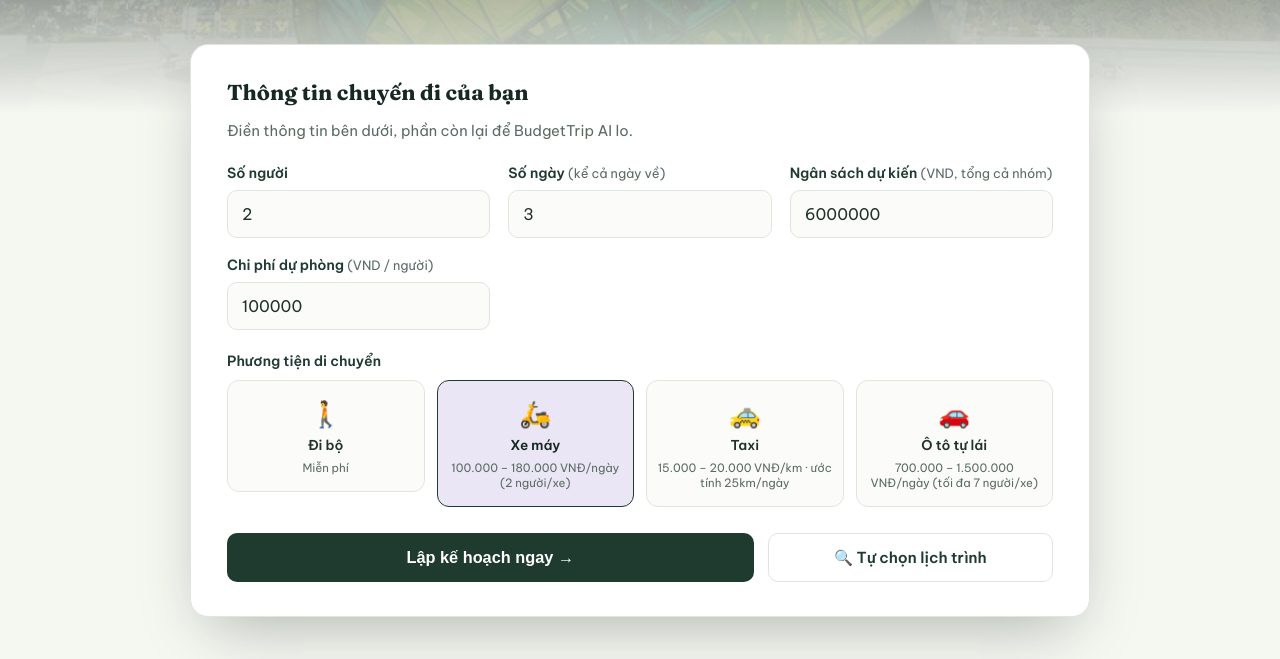
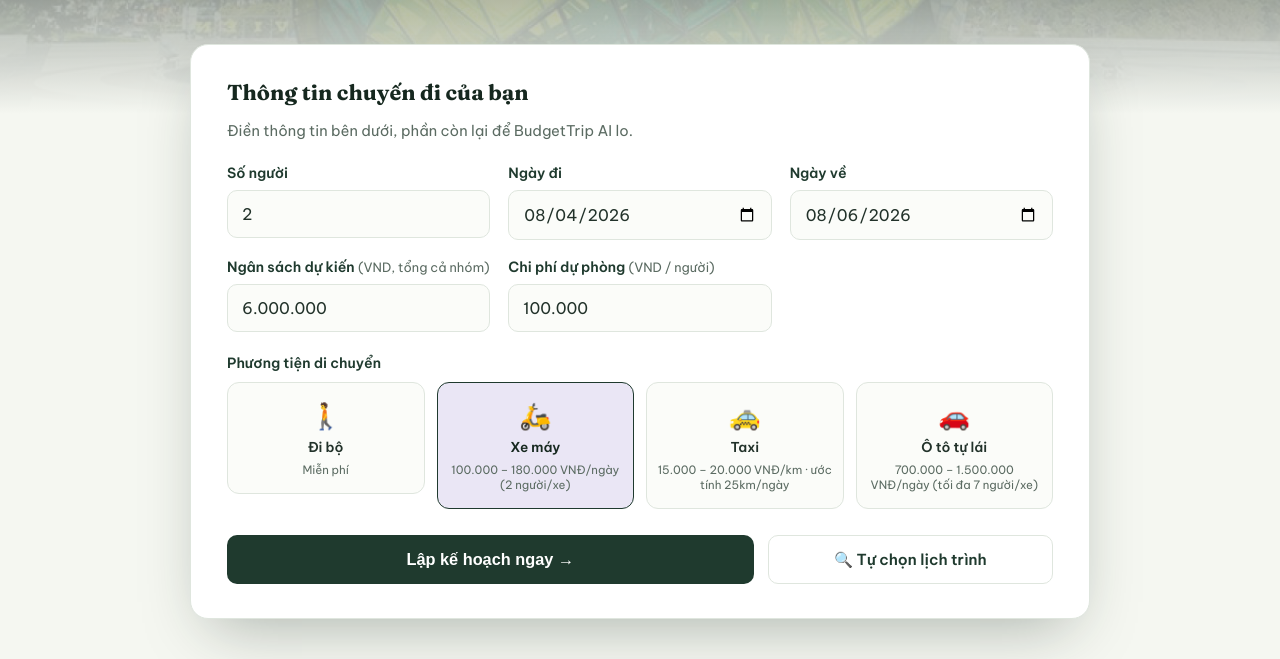
Before and after one commit to tue-nttu/budgettrip-AI, a Flask app: page / in a window 1280 px wide. Shown: the part 526-1185 px from the top of the page. Run offline with Flask 3, Linux system fonts and the light colour scheme.

Commit message:
Update index.html

```diff
--- a/templates/index.html
+++ b/templates/index.html
@@ -37,16 +37,20 @@
           <input type="number" id="people" name="people" min="1" value="2" required>
         </div>
         <div class="field">
-          <label for="days">Số ngày <span class="unit">(kể cả ngày về)</span></label>
-          <input type="number" id="days" name="days" min="1" value="3" required>
+          <label for="start_date">Ngày đi</label>
+          <input type="date" id="start_date" name="start_date" required>
+        </div>
+        <div class="field">
+          <label for="end_date">Ngày về</label>
+          <input type="date" id="end_date" name="end_date" required>
         </div>
         <div class="field">
           <label for="budget">Ngân sách dự kiến <span class="unit">(VND, tổng cả nhóm)</span></label>
-          <input type="number" id="budget" name="budget" min="0" step="50000" value="6000000" required>
+          <input type="text" inputmode="numeric" id="budget" name="budget" value="6.000.000" required>
         </div>
         <div class="field">
           <label for="contingency">Chi phí dự phòng <span class="unit">(VND / người)</span></label>
-          <input type="number" id="contingency" name="contingency" min="0" step="10000" value="100000">
+          <input type="text" inputmode="numeric" id="contingency" name="contingency" value="100.000">
         </div>
       </div>
 
@@ -97,5 +101,48 @@
   </div>
 
   <footer class="site-footer">BudgetTrip AI</footer>
+
+  <script>
+    // --- Mac dinh ngay di / ngay ve + rang buoc ngay ve khong truoc ngay di ---
+    (function () {
+      const startInput = document.getElementById('start_date');
+      const endInput = document.getElementById('end_date');
+
+      function toISO(d) {
+        const off = d.getTimezoneOffset();
+        const local = new Date(d.getTime() - off * 60000);
+        return local.toISOString().slice(0, 10);
+      }
+
+      const today = new Date();
+      const defaultEnd = new Date();
+      defaultEnd.setDate(today.getDate() + 2);
+
+      startInput.min = toISO(today);
+      startInput.value = toISO(today);
+      endInput.min = toISO(defaultEnd);
+      endInput.value = toISO(defaultEnd);
+
+      startInput.addEventListener('change', function () {
+        if (!startInput.value) return;
+        endInput.min = startInput.value;
+        if (endInput.value < startInput.value) {
+          endInput.value = startInput.value;
+        }
+      });
+    })();
+
+    // --- Tu dong them dau cham moi 3 so khi nhap ngan sach / du phong ---
+    (function () {
+      function formatMoneyInput(input) {
+        input.addEventListener('input', function () {
+          const digits = input.value.replace(/\D/g, '');
+          input.value = digits ? Number(digits).toLocaleString('vi-VN') : '';
+        });
+      }
+      formatMoneyInput(document.getElementById('budget'));
+      formatMoneyInput(document.getElementById('contingency'));
+    })();
+  </script>
 </body>
 </html>
```
